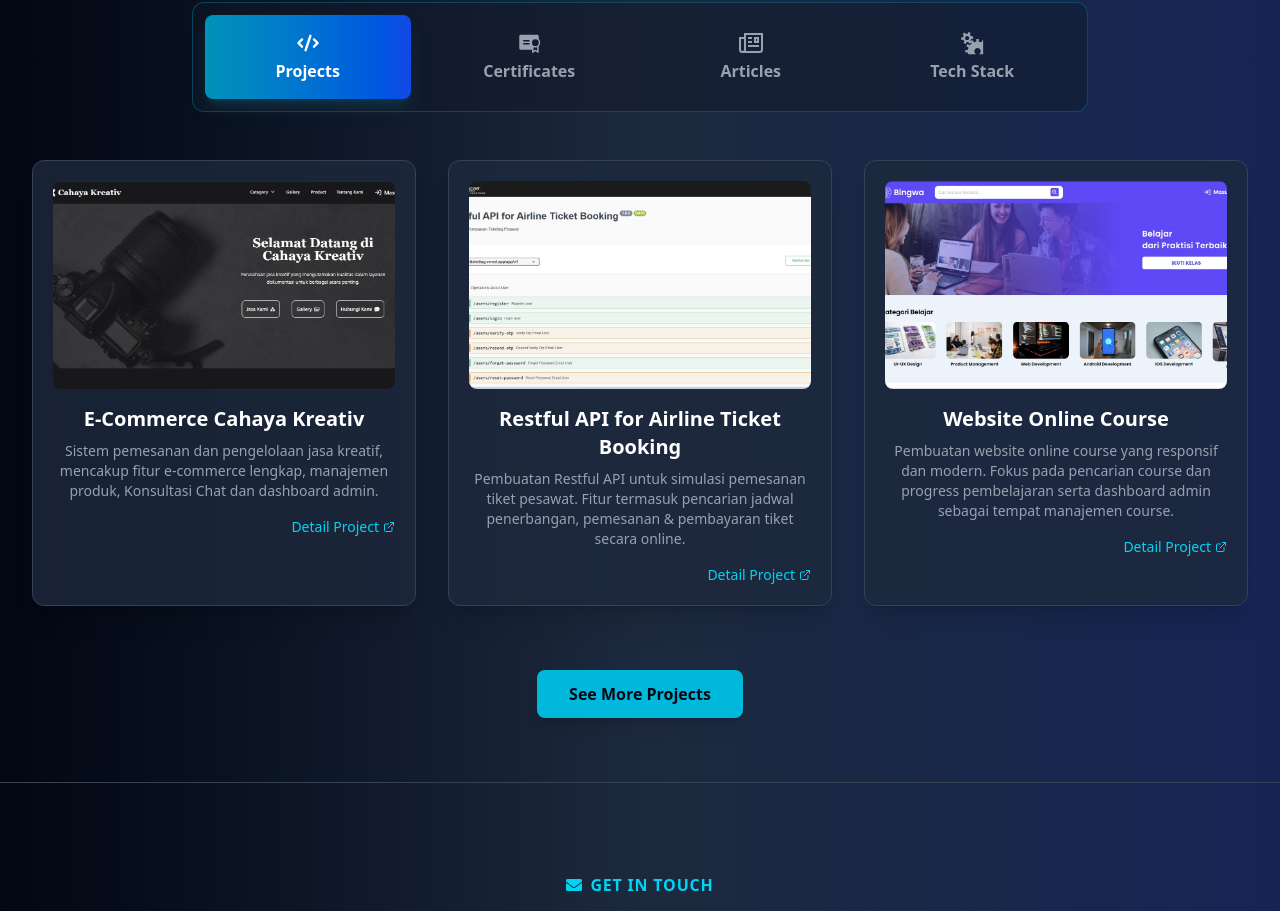
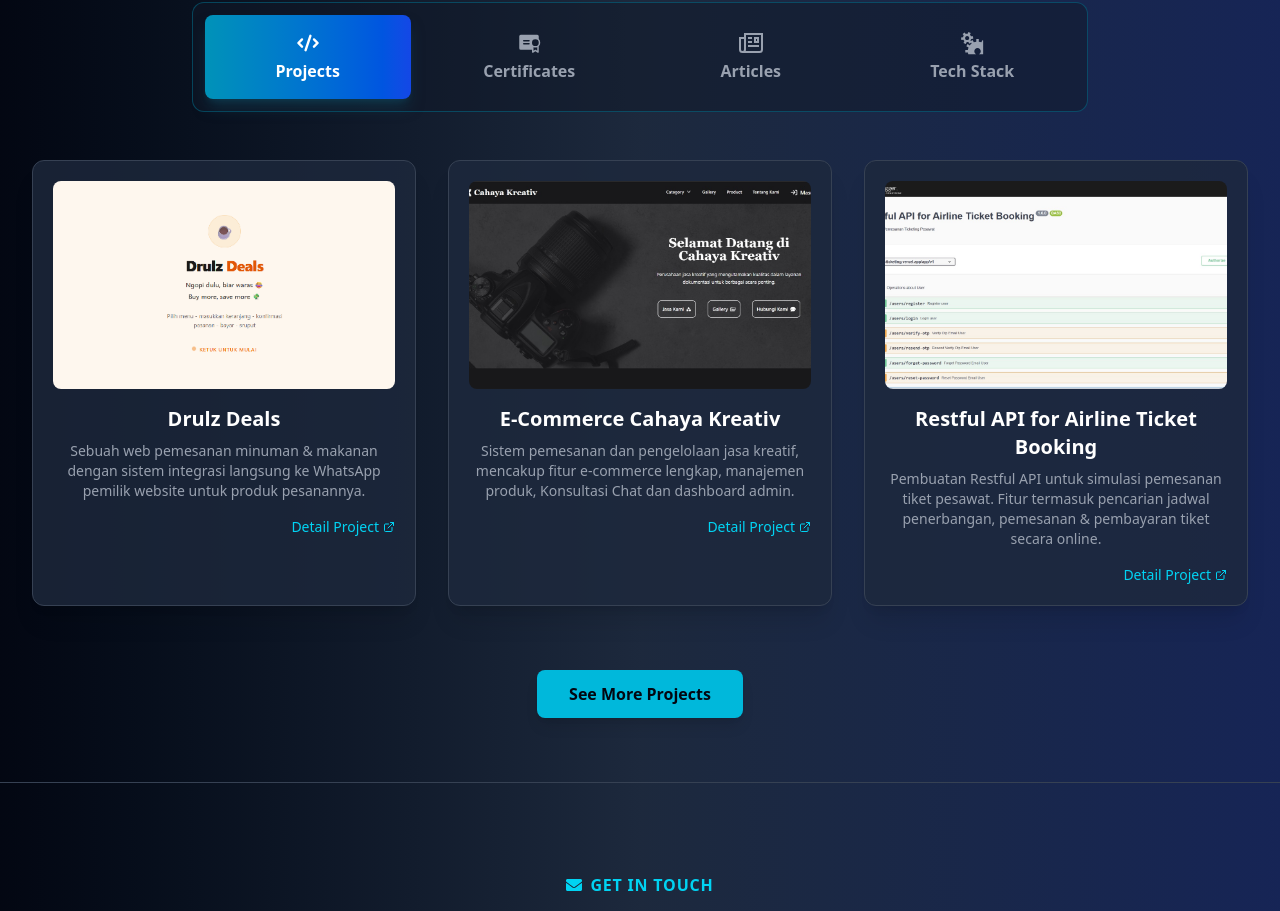
Before and after one commit to Bagusdpa4/Portofolio, a React (Vite) app: page / in a window 1280 px wide. Shown: the part 2733-3644 px from the top of the page. Built offline with nearby package versions, Linux system fonts and the light colour scheme.

Commit message:
New Project

```diff
--- a/src/assets/components/portofolio/ProjectContent.jsx
+++ b/src/assets/components/portofolio/ProjectContent.jsx
@@ -4,6 +4,35 @@
 export const portfolioItems = [
   {
     id: 1,
+    title: "Drulz Deals",
+    desc: "Sebuah web pemesanan minuman & makanan dengan sistem integrasi langsung ke WhatsApp pemilik website untuk produk pesanannya.",
+    longDesc:
+      "Drulz Deals adalah aplikasi web pemesanan minuman dan makanan yang dirancang untuk mempermudah proses order antara customer dan pemilik outlet. Customer dapat memilih outlet favorit untuk memesan produk. Setiap produk yang tersedia memiliki harga diskon tersendiri, sehingga customer dapat langsung melihat harga terbaik tanpa perlu negosiasi. Setelah memilih produk satuan maupun paket bundling, daftar pesanan customer akan secara otomatis diteruskan ke WhatsApp pemilik website, sehingga proses selanjutnya hanya tinggal konfirmasi pembayaran dan pick up di outlet yang dipilih.",
+    category: "Frontend Javascript",
+    time: "Juni 2026 - Sekarang",
+    projectUrl: "https://drulz-deals.vercel.app/",
+    githubUrl: "https://github.com/Bagusdpa4/Pesen-Kopi",
+    techStack: [
+      "Javascript",
+      "ReactJS",
+      "Tailwind CSS",
+      "Node.js",
+      "Github",
+      "Visual Studio Code",
+      "Vercel",
+    ],
+    features: [
+      "Sistem pemesanan makanan.",
+      "Sistem pemesanan minuman.",
+      "Sistem pemesanan satuan produk.",
+      "Sistem pemesanan paket bundling produk.",
+      "Direct by WA untuk pembayaran.",
+      "Desain responsif dan dinamis.",
+    ],
+    thumbnailUrl: "/images/Drulz Deals.png",
+  },
+  {
+    id: 2,
     title: "E-Commerce Cahaya Kreativ",
     desc: "Sistem pemesanan dan pengelolaan jasa kreatif, mencakup fitur e-commerce lengkap, manajemen produk, Konsultasi Chat dan dashboard admin.",
     longDesc:
@@ -42,7 +71,7 @@
     thumbnailUrl: "/images/Cahaya Kreativ.jpg",
   },
   {
-    id: 2,
+    id: 3,
     title: "Restful API for Airline Ticket Booking",
     desc: "Pembuatan Restful API untuk simulasi pemesanan tiket pesawat. Fitur termasuk pencarian jadwal penerbangan, pemesanan & pembayaran tiket secara online.",
     longDesc:
@@ -81,7 +110,7 @@
     thumbnailUrl: "/images/Restful API for Airline Ticket Booking.jpg",
   },
   {
-    id: 3,
+    id: 4,
     title: "Website Online Course",
     desc: "Pembuatan website online course yang responsif dan modern. Fokus pada pencarian course dan progress pembelajaran serta dashboard admin sebagai tempat manajemen course.",
     longDesc:
@@ -113,7 +142,7 @@
     thumbnailUrl: "/images/Online Course.jpg",
   },
   {
-    id: 4,
+    id: 5,
     title: "List Movie TMDB",
     desc: "Aplikasi Website untuk menampilkan daftar film, detail film, dan pencarian film terpopuler didunia saat ini. Pengambilan data memanfaatkan API dari The Movie Database (TMDB).",
     longDesc:
@@ -146,7 +175,7 @@
     thumbnailUrl: "/images/TMDB.jpg",
   },
   {
-    id: 5,
+    id: 6,
     title: "ToDo List App",
     desc: "Aplikasi manajemen tugas harian sederhana yang mencakup penambahan, penghapusan, dan penandaan selesai.",
     longDesc:
@@ -177,7 +206,7 @@
     thumbnailUrl: "/images/ToDo List.jpg",
   },
   {
-    id: 6,
+    id: 7,
     title: "Landing Pages Rental Car",
     desc: "Implementasi desain UI/UX ke dalam landing page penyewaan mobil dengan fokus pada tampilan informasi yang jelas dan sederhana.",
     longDesc:
```
Also changed, not shown: public/images/Drulz Deals.png (added).
